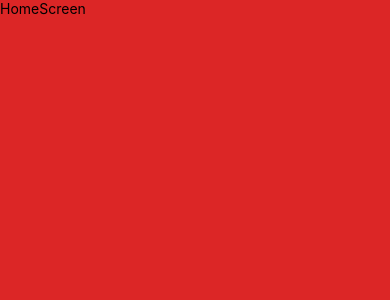
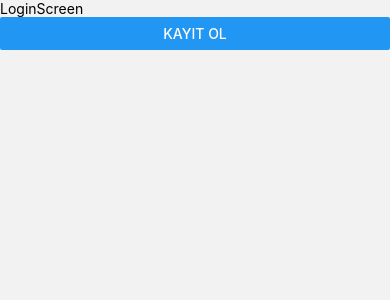
Before and after one commit to Kocayamak/modern-mobile-todo-list, a React Native app: screen /Login in a window 390 px wide. Shown: the top 300 px of the page. Built offline with nearby package versions, Linux system fonts and the light colour scheme.

Commit message:
navigation stack kuruldu.

```diff
--- a/App.js
+++ b/App.js
@@ -1,12 +1,8 @@
-import { StatusBar } from 'expo-status-bar';
-import { StyleSheet, View } from 'react-native';
-import HomeScreen from './src/screen/HomeScreen';
+import React from 'react';
+import StackNavigator from './src/navigation';
 
 export default function App() {
   return (
-    <View className="flex-1">
-      <HomeScreen />
-      <StatusBar style="auto" />
-    </View>
+    <StackNavigator />
   );
 }
--- /dev/null
+++ b/src/navigation/AuthStack.js
@@ -0,0 +1,20 @@
+import React from "react";
+import { createStackNavigator } from "@react-navigation/stack";
+import { LoginScreen, RegisterScreen } from "../screen";
+import { NavigationContainer } from "@react-navigation/native";
+import "react-native-gesture-handler";
+
+const Stack = createStackNavigator();
+
+export default function AuthStack() {
+  return (
+    <NavigationContainer>
+      <Stack.Navigator screenOptions={{
+        headerShown: false
+      }}>
+        <Stack.Screen name="Login" component={LoginScreen} />
+        <Stack.Screen name="Register" component={RegisterScreen} />
+      </Stack.Navigator>
+    </NavigationContainer>
+  );
+}
--- /dev/null
+++ b/src/navigation/UserStack.js
@@ -0,0 +1,10 @@
+import { Text, View } from "react-native";
+import React from "react";
+
+export default function UserStack() {
+  return (
+    <View>
+      <Text>UserStack</Text>
+    </View>
+  );
+}
--- /dev/null
+++ b/src/navigation/index.jsx
@@ -0,0 +1,12 @@
+import React from 'react'
+import AuthStack from './AuthStack';
+import UserStack from './UserStack';
+
+export default function StackNavigator() {
+    const isLogin = false;
+    return (
+      <>
+        {isLogin ? <UserStack /> : <AuthStack />}
+      </>
+    )
+}
--- /dev/null
+++ b/src/screen/LoginScreen.jsx
@@ -0,0 +1,11 @@
+import { Button, Text, View } from 'react-native'
+import React from 'react'
+
+export default function LoginScreen({navigation}) {
+  return (
+    <View>
+      <Text>LoginScreen</Text>
+      <Button title='Kayıt Ol' onPress={() => navigation.navigate("Register")}/>
+    </View>
+  )
+}
--- /dev/null
+++ b/src/screen/RegisterScreen.jsx
@@ -0,0 +1,10 @@
+import { Text, View } from 'react-native'
+import React from 'react'
+
+export default function RegisterScreen() {
+  return (
+    <View>
+      <Text>RegisterScreen</Text>
+    </View>
+  )
+}
--- /dev/null
+++ b/src/screen/index.js
@@ -0,0 +1,5 @@
+import HomeScreen from "./HomeScreen";
+import LoginScreen from "./LoginScreen";
+import RegisterScreen from "./RegisterScreen";
+
+export { HomeScreen, LoginScreen, RegisterScreen };
```
Also changed, not shown: package.json (+6 -1 lines), 1 other file (tests, documents, lock files or other folders).
